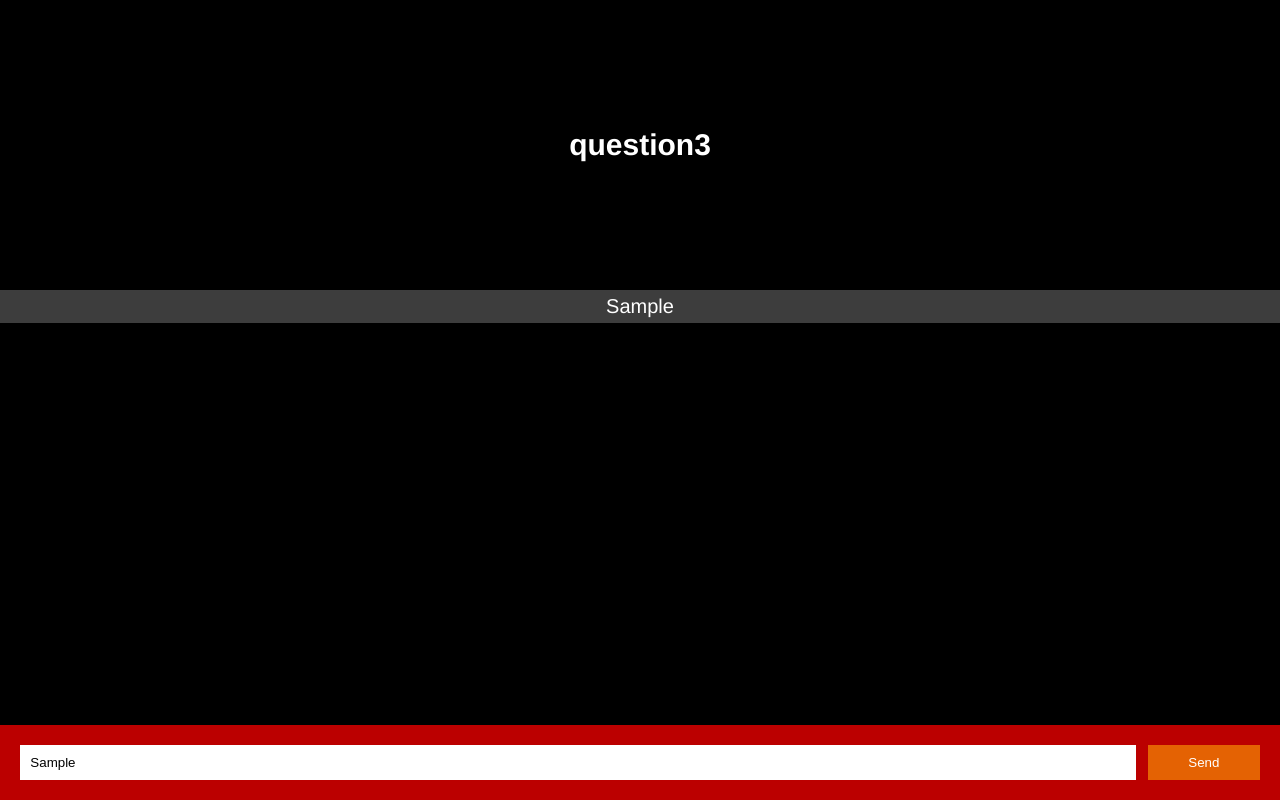
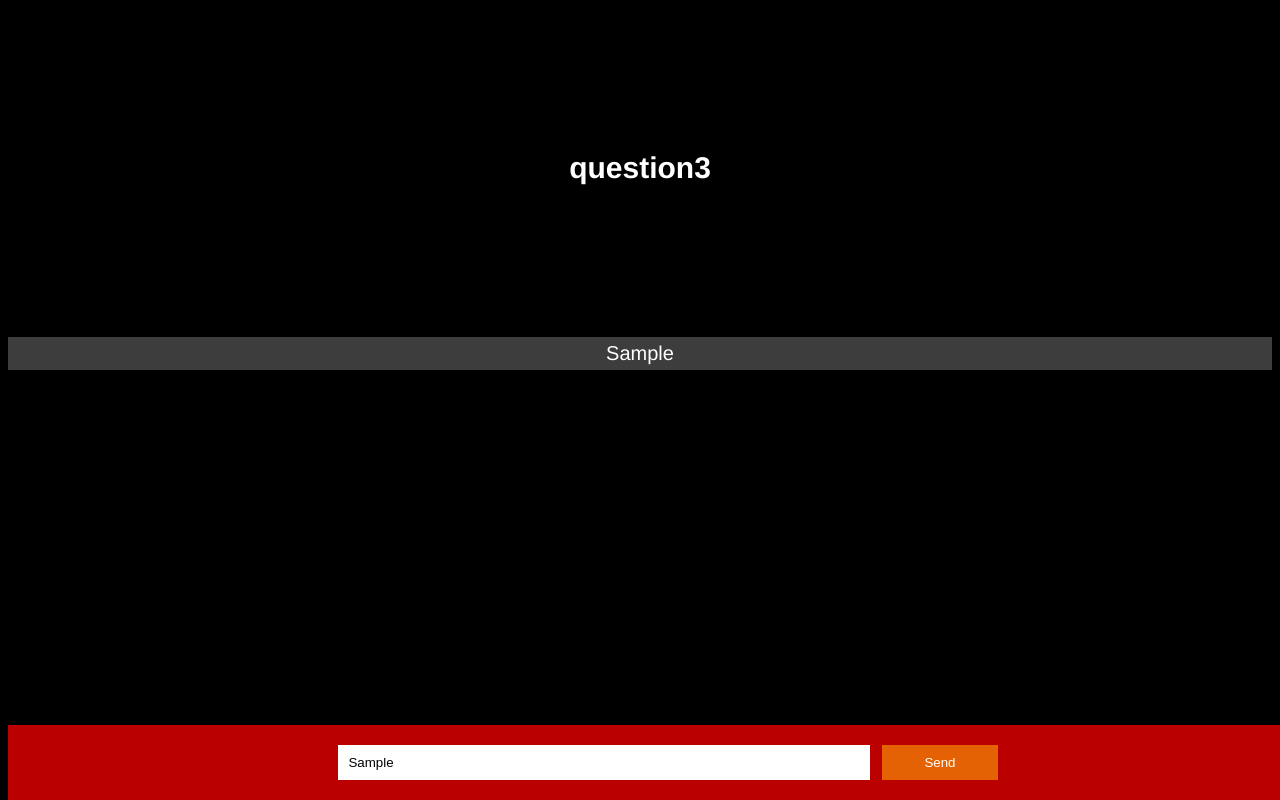
Before and after one commit to aubreynortham/Codes-Against-Humanity, a website: page index.html in a window 1280 px wide. Both pictures are taken after typing "Sample" into the empty fields and a click on the button "Send". Drawn offline with nearby package versions, Linux system fonts and the light colour scheme; some packages are replaced by stand-ins of ours.

Commit message:
file paths modified

```diff
--- a/index.html
+++ b/index.html
@@ -3,18 +3,7 @@
 <head>
   <meta charset="UTF-8">
   <title>Codes Against Humanity</title>
-  <style>
-  * { margin: 0; padding: 0; box-sizing: border-box; }
-  body { font: 20px Helvetica, Arial; color: white; background-color: black; text-align: center; }
-  .questionSpace { padding: 10% }
-  form { background: #bb0000; padding: 20px; position: fixed; bottom: 0; width: 100%; }
-  form input { border: 0; padding: 10px; width: 90%; margin-right: .5%; }
-  form button { width: 9%; background: rgb(228, 98, 3); border: none; padding: 10px; color: white; }
-  #guesses { list-style-type: none; margin: 0; padding: 0; }
-  #guesses li { padding: 5px 10px; }
-  #guesses:nth-child(odd) { background: #757575; }
-  #guesses:nth-child(even) { background: #3d3d3d; }
-  </style>
+  <link rel="stylesheet" type="text/css" href="/css/styles.css">
 </head>
 <body data-ng-controller="CAHctrl as vm">
   <h2 class=questionSpace>
@@ -34,6 +23,6 @@
   <!-- <script src="/socket.io/socket.io.js"></script> -->
   <script src="https://cdnjs.cloudflare.com/ajax/libs/angular.js/1.5.3/angular.min.js"></script>
   <script src="https://cdnjs.cloudflare.com/ajax/libs/angular.js/1.5.3/angular-resource.min.js"></script>
-  <script src="app.js"></script>
+  <script src="/js/app.js"></script>
 </body>
 </html>
--- /dev/null
+++ b/public/css/styles.css
@@ -0,0 +1,49 @@
+
+html {
+  margin: 0;
+  padding: 0;
+  box-sizing: border-box;
+}
+body {
+  font: 20px Helvetica, Arial;
+  color: white;
+  background-color: black;
+  text-align: center;
+}
+.questionSpace {
+  padding: 10%
+}
+form {
+  background: #bb0000;
+  padding: 20px;
+  position: fixed;
+  bottom: 0;
+  width: 100%;
+}
+form input {
+  border: 0;
+  padding: 10px;
+  width: 40%;
+  margin-right: .5%;
+}
+form button {
+  width: 9%;
+  background: rgb(228, 98, 3);
+  border: none;
+  padding: 10px;
+  color: white;
+}
+#guesses {
+  list-style-type: none;
+  margin: 0;
+  padding: 0;
+}
+#guesses li {
+  padding: 5px 10px;
+}
+#guesses:nth-child(odd) {
+  background: #757575;
+}
+#guesses:nth-child(even) {
+  background: #3d3d3d;
+}
```
Also changed, not shown: index.js (added, +15 -0 lines), layout.hbs (added, +16 -0 lines), package.json (added, +23 -0 lines), public/js/app.js (renamed from app.js).
